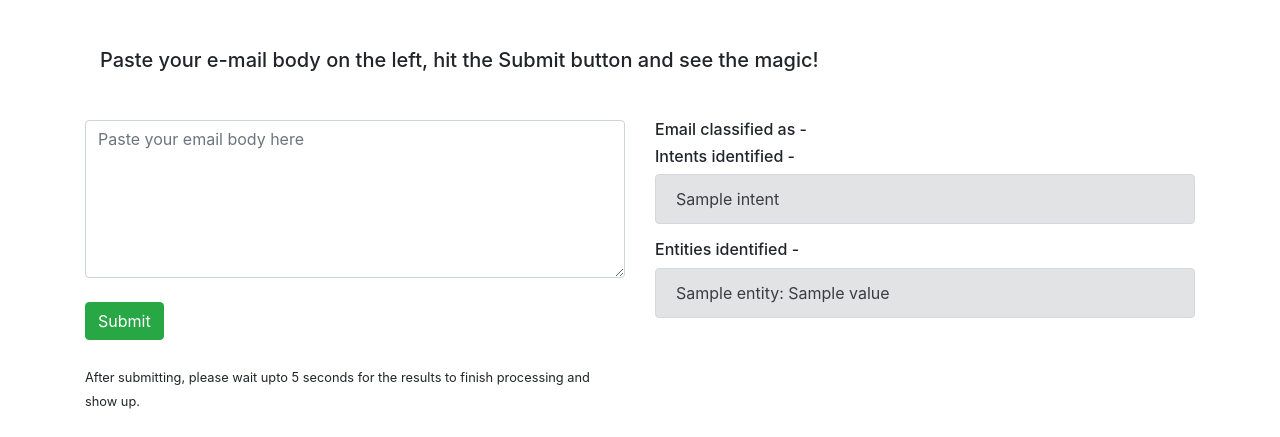
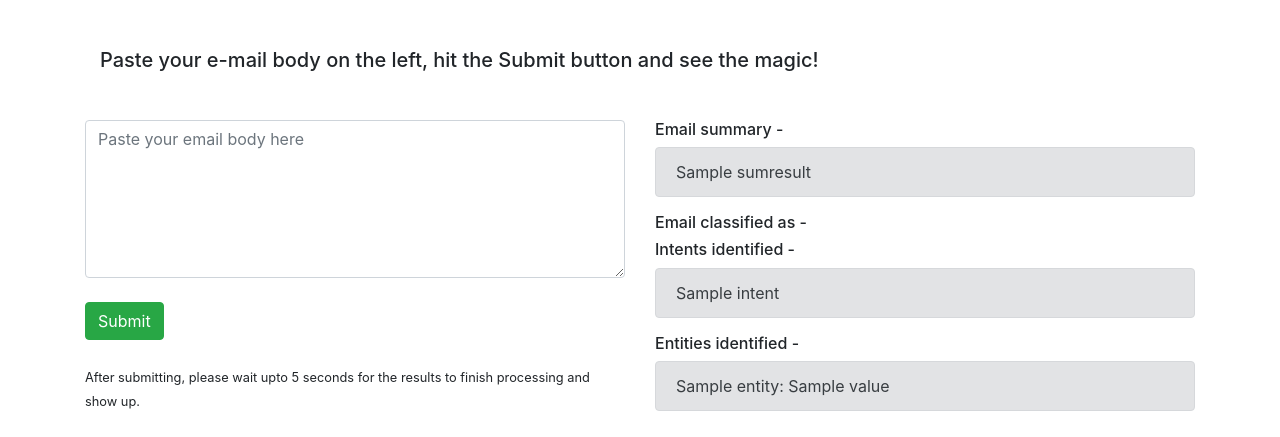
Before and after one commit to webdev-rohit/email-tool, a Flask app: template templates/index.html in a window 1280 px wide. Shown: the top 437 px of the page. Run offline with Flask 2, Linux system fonts and the light colour scheme; the template is opened without the code that fills it: most values are stand-ins (such as "Sample title", 1, 10 or a date in 2020).

Commit message:
updated index.html

```diff
--- a/templates/index.html
+++ b/templates/index.html
@@ -24,15 +24,19 @@
                 </form>
             </div>
             <div class="col">
+                <h6>Email summary -</h6>
+                <div class="alert alert-secondary" role="alert" name="summary">
+                    {{sumresult}}
+                </div>
                 <h6>Email classified as -</h6>
-                {% if result =="spam" %}
+                {% if classresult =="spam" %}
                     <div class="alert alert-danger" role="alert" name="spamnotspam">
-                        {{result}}
+                        {{classresult}}
                     </div>
                 {% endif %}
-                {% if result =="not spam" %}
+                {% if classresult =="not spam" %}
                     <div class="alert alert-success" role="alert" name="spamnotspam">
-                        {{result}}
+                        {{classresult}}
                     </div>
                 {% endif %}
                 <h6>Intents identified -</h6>
```
